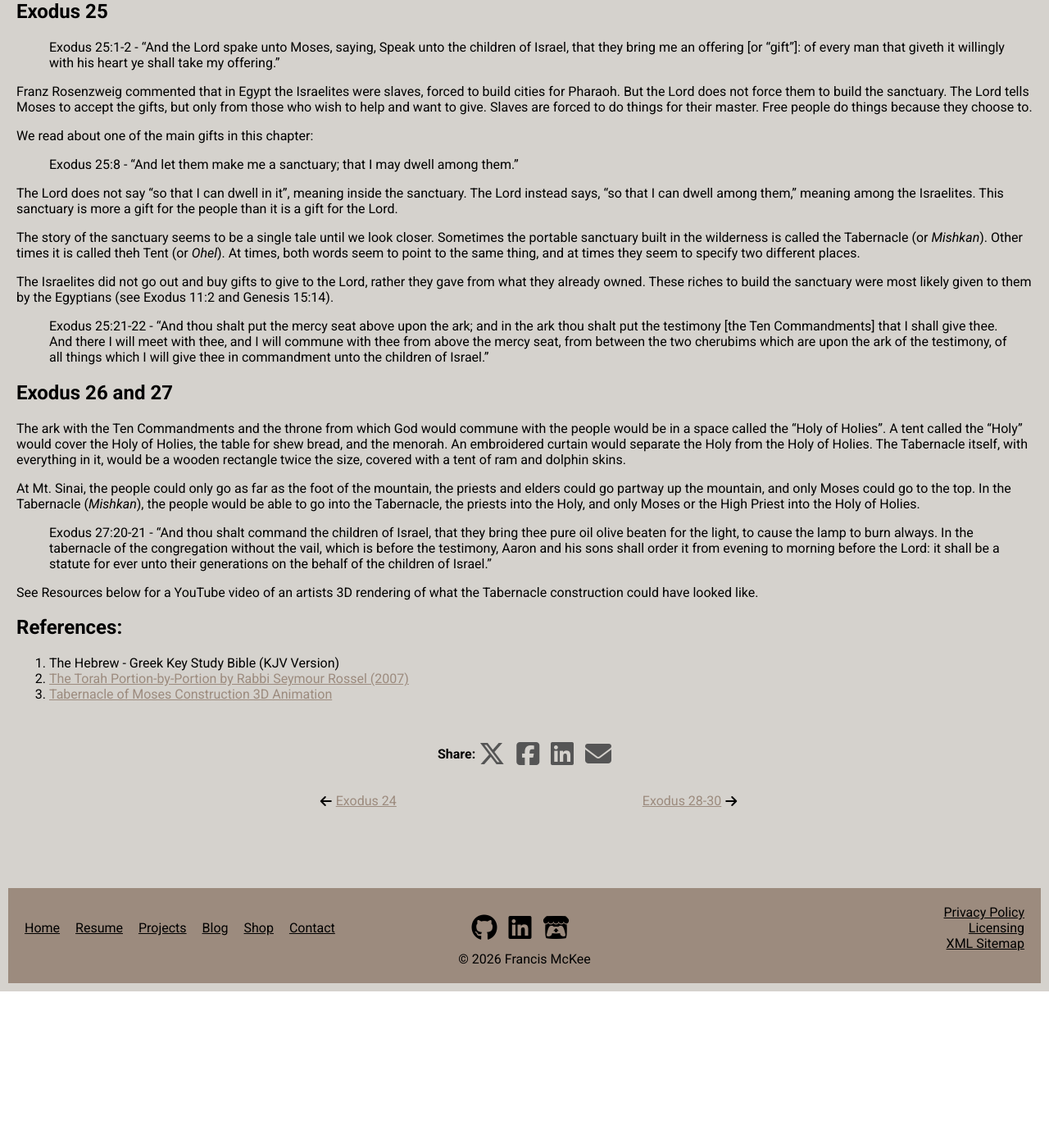
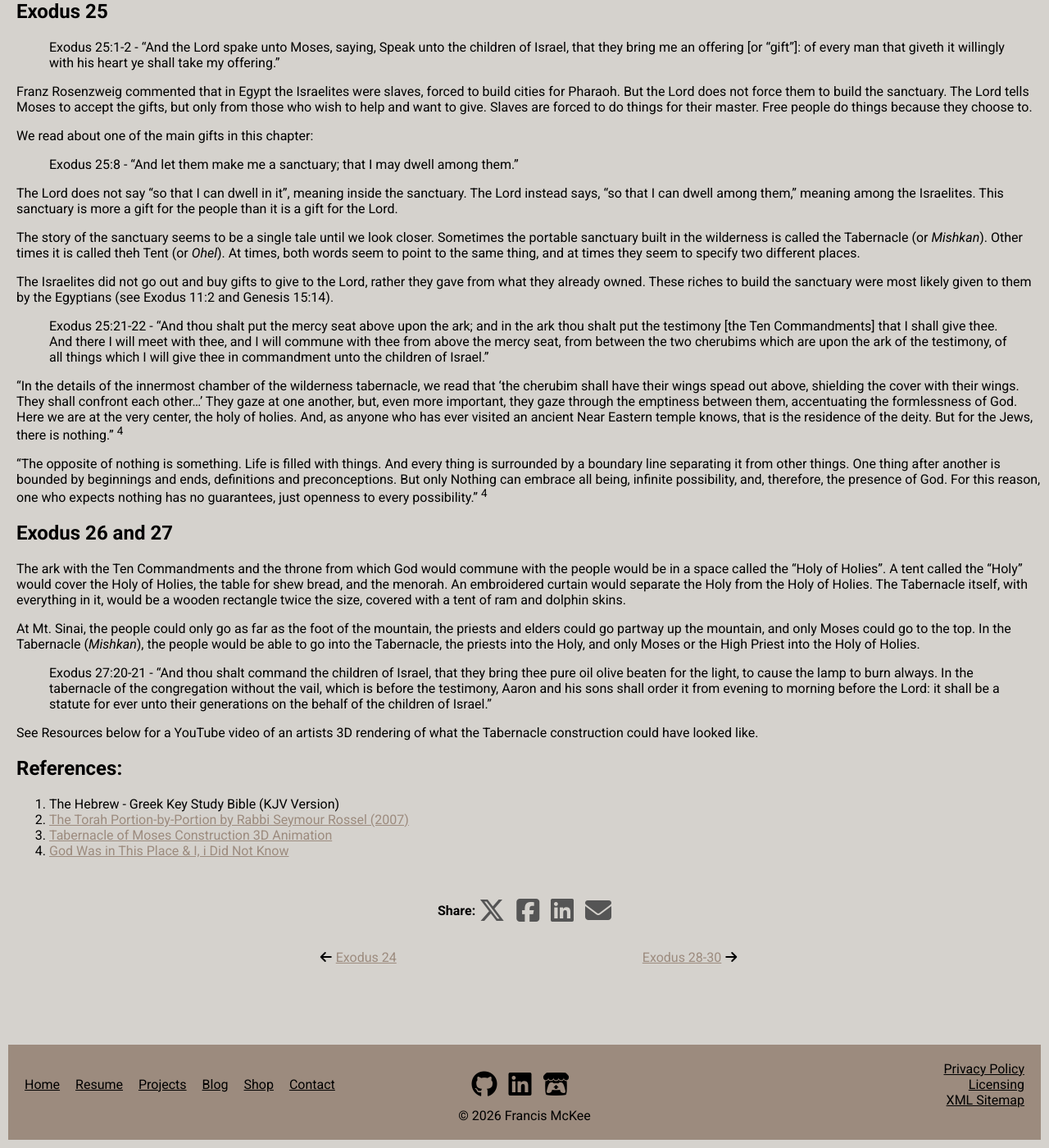
Before and after one commit to Francis-McKee/francis-mckee.github.io, a Jekyll site: the page built from _posts/theology/exodus/2026-06-01-exodus-25-27.md, in a window 1280 px wide and 1400 px high, scrolled down 579 px. Shown: the whole window at 82% size. Built offline with Jekyll 4.4.1, drawn with Linux system fonts in a browser that asks for light colours; nearby versions of some CDN libraries; comment, search, counter and statistics services are not loaded; before the commit the page ends 1788 px from its top, so only the background shows below that.

```diff
--- a/_posts/theology/exodus/2026-06-01-exodus-25-27.md
+++ b/_posts/theology/exodus/2026-06-01-exodus-25-27.md
@@ -43,6 +43,10 @@
 
 > Exodus 25:21-22 - "And thou shalt put the mercy seat above upon the ark; and in the ark thou shalt put the testimony [the Ten Commandments] that I shall give thee. And there I will meet with thee, and I will commune with thee from above the mercy seat, from between the two cherubims which are upon the ark of the testimony, of all things which I will give thee in commandment unto the children of Israel."
 
+"In the details of the innermost chamber of the wilderness tabernacle, we read that 'the cherubim shall have their wings spead out above, shielding the cover with their wings. They shall confront each other...' They gaze at one another, but, even more important, they gaze through the emptiness between them, accentuating the formlessness of God. Here we are at the very center, the holy of holies. And, as anyone who has ever visited an ancient Near Eastern temple knows, that is the residence of the deity. But for the Jews, there is nothing." <sup>4</sup>
+
+"The opposite of nothing is something. Life is filled with things. And every thing is surrounded by a boundary line separating it from other things. One thing after another is bounded by beginnings and ends, definitions and preconceptions. But only Nothing can embrace all being, infinite possibility, and, therefore, the presence of God. For this reason, one who expects nothing has no guarantees, just openness to every possibility." <sup>4</sup>
+
 ## Exodus 26 and 27
 
 The ark with the Ten Commandments and the throne from which God would commune with the people would be in a space called the "Holy of Holies". A tent called the "Holy" would cover the Holy of Holies, the table for shew bread, and the menorah. An embroidered curtain would separate the Holy from the Holy of Holies. The Tabernacle itself, with everything in it, would be a wooden rectangle twice the size, covered with a tent of ram and dolphin skins.
@@ -57,3 +61,4 @@
 1. The Hebrew - Greek Key Study Bible (KJV Version)
 2. [The Torah Portion-by-Portion by Rabbi Seymour Rossel (2007)](https://a.co/d/boaYc5X)
 3. [Tabernacle of Moses Construction 3D Animation](https://youtu.be/SNz367H908U?si=LS6qjM_GKJdpNwwP)
+4. [God Was in This Place & I, i Did Not Know](https://a.co/d/06q51HBm)
```
Also changed, not shown: _posts/random/2026-06-13-humility.md (added, +16 -0 lines), _posts/theology/exodus/2026-06-05-exodus-33.md (+3 -0 lines), 1 other file.
